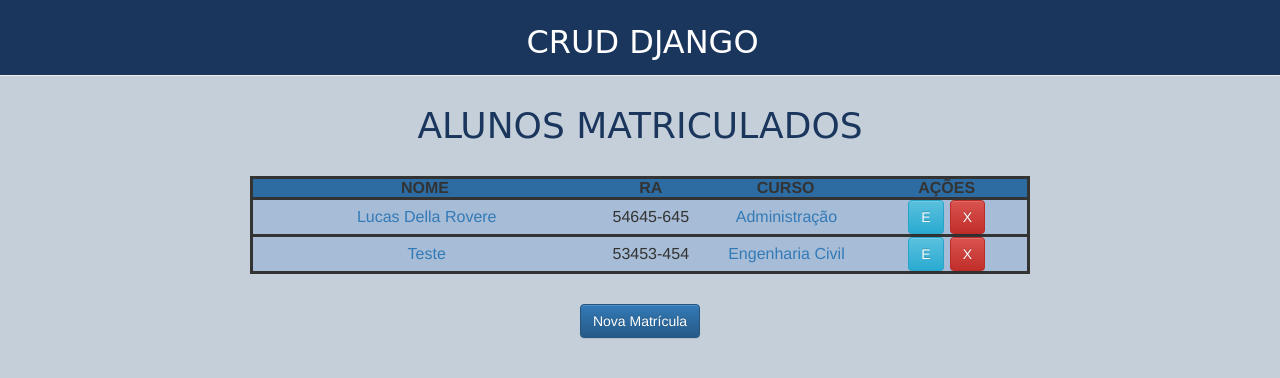
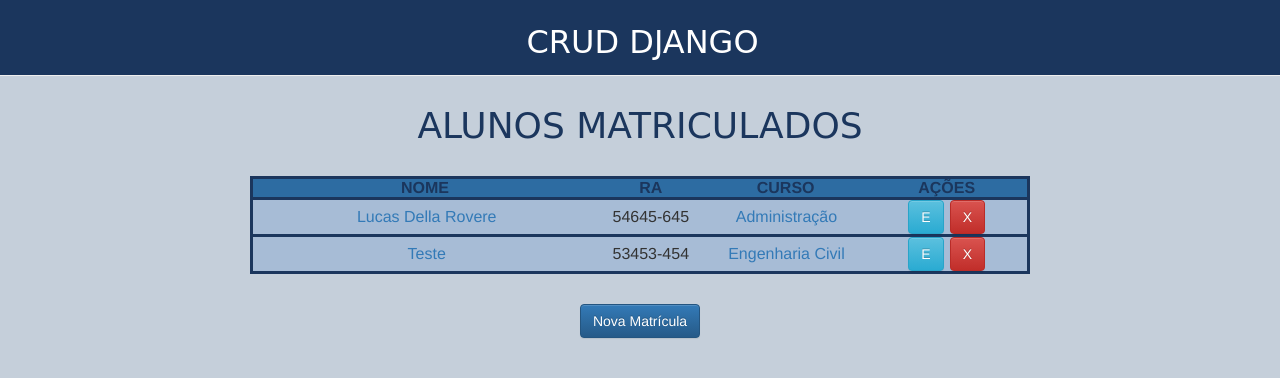
Before and after one commit to LucasDrovere/projetoCrudDjango, a Django app: page /listarMatriculados/ in a window 1280 px wide. Shown: the top 378 px of the page. Run offline with Django 3.2, Linux system fonts and the light colour scheme; data comes from the database, SQL or seed files in the repository; both versions use the stored data as it was after the commit; some libraries are stand-ins or nearby versions.

Commit message:
commit ajuste listar

```diff
--- a/matriculas/templates/alunos/detalharAluno.html
+++ b/matriculas/templates/alunos/detalharAluno.html
@@ -52,6 +52,7 @@
 
 <script type="text/javascript">
   $(document).ready(function() {
+
     toastr.options = {
                 "closeButton": false,
                 "debug": false,
--- a/matriculas/templates/matriculas/listarMatriculados.html
+++ b/matriculas/templates/matriculas/listarMatriculados.html
@@ -20,15 +20,15 @@
 
     {% if matriculas|length > 0%}
 
-    <table style="border: solid; 1px; ">
+    <table style="border: solid; 1px; border-color: #1B365D">
         <tr style="background-color: #2d6ca2">
-            <th style="width: 15%; text-align: center;">NOME</th>
-            <th style="width: 10%; text-align: center;">RA</th>
-            <th style="width: 15%; text-align: center;">CURSO</th>
-            <th style="width: 15%; text-align: center;">AÇÕES</th>
+            <th style="width: 15%; text-align: center; color: #1B365D">NOME</th>
+            <th style="width: 10%; text-align: center; color: #1B365D">RA</th>
+            <th style="width: 15%; text-align: center; color: #1B365D">CURSO</th>
+            <th style="width: 15%; text-align: center; color: #1B365D">AÇÕES</th>
         </tr>
         {% for matricula in matriculas %}
-        <tr style="background-color: #A7BCD6; border: solid; 1px;">
+        <tr style="background-color: #A7BCD6; border: solid; 1px; border-color: #1B365D">
             <td width="32%" style=" text-align: center;">
                 <a style="margin-left: 1%"
                    href="{% url 'url_aluno' matricula.cpf%}">{{ matricula.nome | title | truncatechars:28 }}</a>
--- a/matriculas/views.py
+++ b/matriculas/views.py
@@ -16,7 +16,13 @@ def home(request):
 
 def listarMatriculados(request):
     data = {}
-    data['matriculas'] = Matricula.objects.all()
+    matriculas = Matricula.objects.all()
+
+    if len(matriculas) > 0:
+        data['matriculas'] = matriculas
+        pprint(matriculas)
+    else:
+        messages.error(request, 'Não existem registros de matrículas cadastrados no sistema.', extra_tags='alert')
     return render(request, 'matriculas/listarMatriculados.html', data)
 
 def cadastrarMatricula(request):
```
Also changed, not shown: db.sqlite3.
